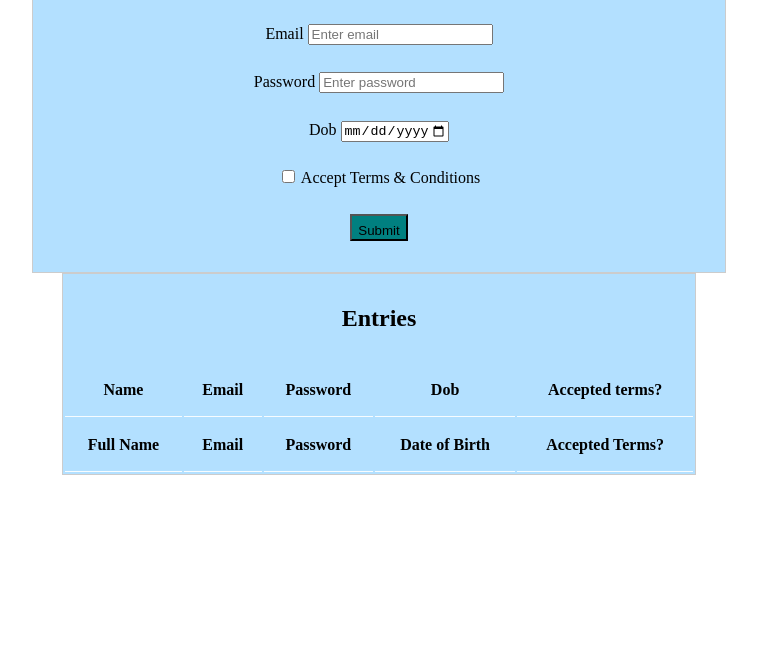
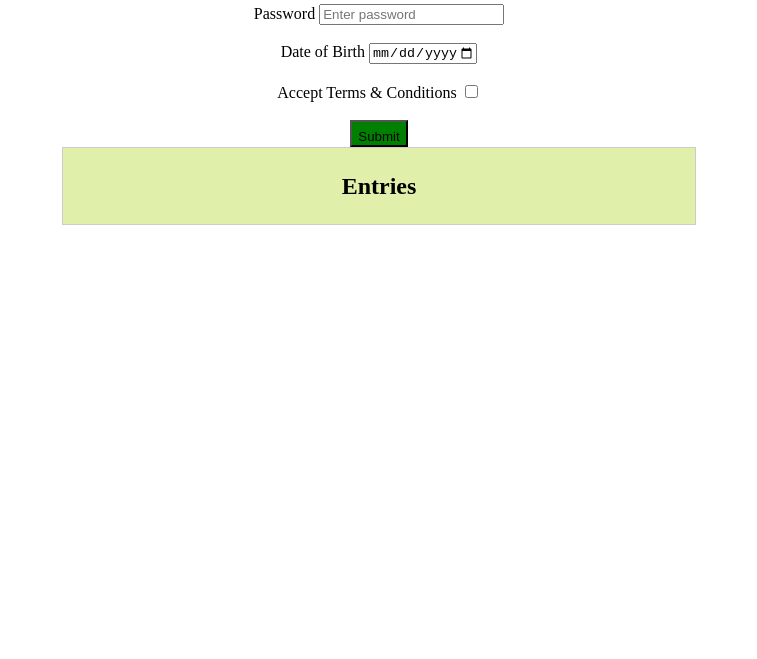
Before and after one commit to Shashikala2351/wd101, a plain HTML site: page index.html in a window 1280 px wide. Shown: the part 141-800 px from the top of the page, without its empty margins (261-1018 px from the left). Drawn offline with Linux system fonts and the light colour scheme.

Commit message:
Update index.html

```diff
--- a/index.html
+++ b/index.html
@@ -1,62 +1,65 @@
 <!DOCTYPE html>
 <html>
     <head>
-        <title>Registration Form</title>
+        <title>Registration form</title>
         <style>
-            .container1 {
-                background-color: #b3e0ff;
-                border: 1px solid #ccc;
-                width: 50%;
-                margin: 0 auto;
-                padding: 30px;
+            .Container1{
+                background-color:#e0f0ab;
+                border:1px solid #ccc;
+                width:50%;
+                margin:0 auto;
+                padding:30px;
+                line-height: 1.5;
+
+            }
+            .Container2{
+                height:60%;
+                width:50%;
+                margin:0 auto;
+                border:1px solid #ccc;
+                background-color: #e0f0ab;
                 line-height: 1.5;
             }
-            .container2 {
-                height: 60%;
-                width: 50%;
-                margin: 0 auto;
-                border: 1px solid #ccc;
-                background-color: #b3e0ff;
-                line-height: 2;
+            table
+            {
+                width:100%;
+                border-collapse:1px;
+                text-align:center;
             }
-            table {
-                width: 100%;
-                border-collapse: 1px;
-                text-align: center;
+            th,td{
+                padding:8px;
+                border-bottom:1px solid white;
             }
-            th, td {
-                padding: 10px;
-                border-bottom: 1px solid rgba(255, 255, 255, 0.897);
-            }
-            button {
-                background-color: rgb(0, 128, 128);
-                padding-top: 7px;
+            button{
+                background-color:green;
+                padding-top:7px
             }
         </style>
     </head>
     <body>
         <div class="main">
-            <div class="container1">
+            <div id="Container1">
                 <center>
                 <h2>Registration form</h2>
-                    <form id="my-form">
-                        <label for="fullName">Name</label>
-                        <input required type="text" id="fullName" name="fullName" placeholder="Enter full name">
+                <form id="u-form">
+                    <label for="name">Name</label>
+                    <input required type="text" id="name" name="name" placeholder="Enter full name">
                     <br><br>
 
-                        <label for="userEmail">Email</label>
-                        <input required type="email" id="userEmail" name="userEmail" placeholder="Enter email">
+                    <label for="email">Email</label>
+                    <input required type="email" id="email" name="email" placeholder="Enter email">
                     <br><br>
 
-                        <label for="userPassword">Password</label>
-                        <input required type="password" id="userPassword" name="userPassword" placeholder="Enter password">
+                    <label for="password">Password</label>
+                    <input required type="password" id="password" name="password" placeholder="Enter password">
                     <br><br>
 
-                        <label for="userDob">Dob</label>
-                        <input required type="date" id="userDob" name="userDob" min="1968-11-19" max="2005-11-19"/>
+                    <label for="dob">Date of Birth</label>
+                    <input required type="date" id="dob" name="dob" min="1968-08-08" max="2005-08-08"/>
                     <br><br>
+
+                    <label for="acceptTerms">Accept Terms & Conditions</label>
                     <input required type="checkbox" id="acceptTerms" name="acceptTerms">
-                        <label for="acceptTerms">Accept Terms & Conditions</label>
                     <br><br>
 
                     <button type="submit">Submit</button>
@@ -67,24 +70,13 @@
 
             <div>
                 <center>
-                <div class="container2">
-                    <h2>Entries</h2>
-                    <table>
-                        <thead>
-                            <tr>
-                                <th>Name</th>
-                                <th>Email</th>
-                                <th>Password</th>
-                                <th>Dob</th>
-                                <th>Accepted terms?</th>
-                            </tr>
-                        </thead>
-                        <tbody id="user-details"></tbody>
-                    </table>
+                    <div class="Container2">
+<h2 >Entries</h2>
+<div  id="u-details"></div>
+            </div>
         </div>
         </center>
-        </div>
 
-        <script src="./index.js"></script>
+        <script src="./index1.js"></script>
     </body>
 </html>
```
Lines whose indentation alone changed are shown as unchanged.
